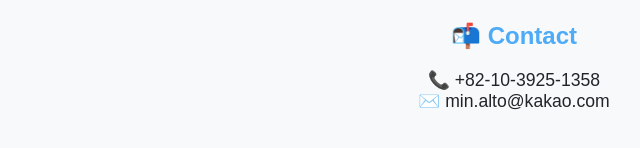
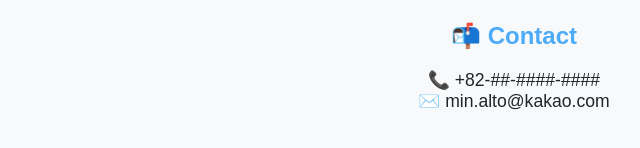
Before and after one commit to Fred-Park/fred, a plain HTML site: page index.html in a window 1280 px wide. Shown: the part 1701-1849 px from the top of the page, 126-766 px from the left. Drawn offline with Linux system fonts and the light colour scheme; grey boxes are pictures that could not be loaded; a web font is replaced by a local one.

Commit message:
Update index.html

```diff
--- a/index.html
+++ b/index.html
@@ -211,7 +211,7 @@
 
     <section id="contact">
       <h2>📬 Contact</h2>
-      <p style="text-align:center; font-size: 1.1rem;">📞 +82-10-3925-1358<br>✉️ min.alto@kakao.com</p>
+      <p style="text-align:center; font-size: 1.1rem;">📞 +82-##-####-####<br>✉️ min.alto@kakao.com</p>
       <div style="margin-top:2rem; display:flex; justify-content:center;">
         <iframe src="https://docs.google.com/forms/d/e/1FAIpQLScCR_hyY6G7ZbdvwjqWOhEZujredHNlhNtMr4yBIZYSn0AdbA/viewform?embedded=true" width="640" height="800" frameborder="0" marginheight="0" marginwidth="0">Loading…</iframe>
       </div>
```
